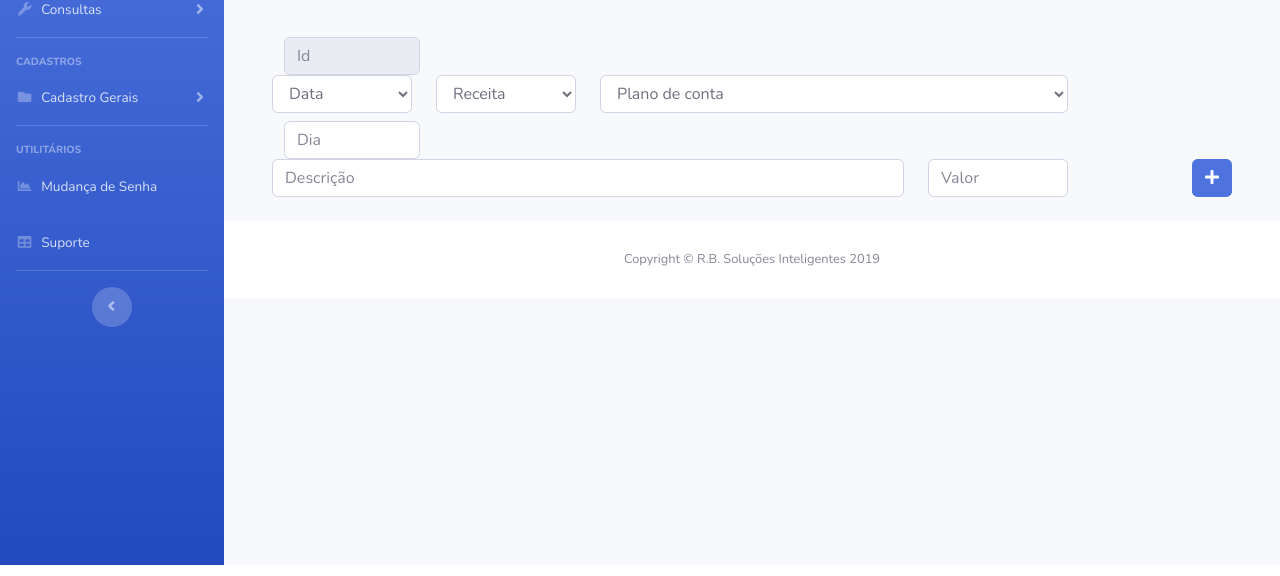
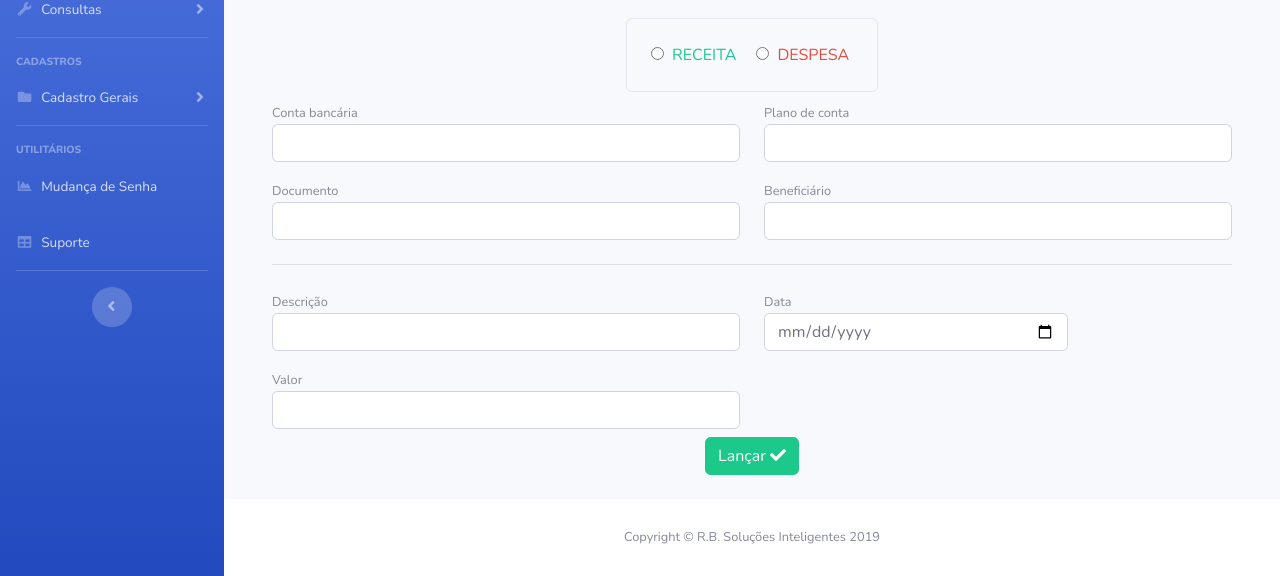
Before and after one commit to AppFinans/AppFinans, a website with bundled scripts: page lancamentos.html in a window 1280 px wide. Shown: the part 235-811 px from the top of the page. Built offline with nearby package versions, Linux system fonts and the light colour scheme.

Commit message:
pagina novo lancamento - novo layout

```diff
--- a/lancamentos.html
+++ b/lancamentos.html
@@ -217,75 +217,120 @@
           <div class="row"> -->
               <div class="container">
                   <div class="row">
-                    <div class="col mb-5">
-                      <h1 class="display-4">Novo Lançamento</h1>
+                    <div class="col-12 mb-5">
+                      <h1 class="display-sm-4">
+                        <small>
+                          Novo Lançamento
+                        </small>
+                      </h1>
                     </div>
                   </div>
 
-                  <div class="col-md-2">
-                    <input class="form-control" type="text" placeholder="Id" readonly>
+                  <form
+                    class="row"
+                    action=""
+                    method="POST"
+                  >
 
-                  </div>
-
-                  <div class="row mb-2">
-                    <div class="col-md-2">
-                      <select class="form-control" id="ano">
-                        <option value="">Data</option>
-                        <option value="2018">01/09/2019</option>
-                        <option value="2018">02/09/2019</option>
-                        <option value="2018">03/09/2019</option>
-                        <option value="2018">04/09/2019</option>
-                        <option value="2018">05/09/2019</option>
-                        <option value="2018">06/09/2019</option>
-                        <option value="2018">07/09/2019</option>
-                        <option value="2018">08/09/2019</option>
-                        <option value="2018">09/09/2019</option>
-                        <option value="2018">10/09/2019</option>
-                        <option value="2018">11/09/2019</option>
-                        <option value="2018">12/09/2019</option>
-
-                      </select>
+                    <div class="col-12 d-flex">
+                      <div class="d-flex flex-column flex-sm-row border rounded p-2 m-auto" style="max-width: 320px;">
+                        <label class="m-3">
+                          <input type="radio" name="tipo" value="receita" />
+                          <span class="text-success mx-1 text-uppercase">
+                            receita
+                          </span>
+                        </label>
+                        <label class="m-3 ml-sm-auto">
+                            <input type="radio" name="tipo" value="despesa" />
+                            <span class="text-danger mx-1 text-uppercase">
+                              despesa
+                            </span>
+                          </label>
+                      </div>
                     </div>
 
-                    <div class="col-md-2">
-                      <select class="form-control" id="Tipo">
-                        <option value="">Receita</option>
-                        <option value="1">Despesa</option>
-                      </select>
+                    <div class="col-12 col-sm-6">
+                        <label class="my-2 d-block">
+                          <small>
+                            Conta bancária
+                          </small>
+                          <input type="text" name="conta" class="form-control" />
+                        </label>
                     </div>
 
-
-                    <div class="col-md-6">
-                      <select class="form-control" id="tipo">
-                        <option>Plano de conta</option>
-                        <option value="1">Alimentação</option>
-                        <option value="2">Educação</option>
-                        <option value="3">Lazer</option>
-                        <option value="4">Saúde</option>
-                        <option value="5">Transporte</option>
-                      </select>
-                    </div>
-                  </div>
-
-                  <div class="col-md-2">
-                    <input type="text" class="form-control" placeholder="Dia" id="dia" />
-                  </div>
-
-                  <div class="row">
-                    <div class="col-md-8">
-                      <input type="text" class="form-control" placeholder="Descrição" id="descricao" />
+                    <div class="col-12 col-sm-6">
+                        <label class="my-2 d-block">
+                          <small>
+                            Plano de conta
+                          </small>
+                          <input type="text" name="plano" class="form-control" />
+                        </label>
                     </div>
 
-                    <div class="col-md-2">
-                      <input type="text" class="form-control" placeholder="Valor" id="valor" />
+                    <div class="col-12 col-sm-6">
+                        <label class="my-2 d-block">
+                          <small>
+                            Documento
+                          </small>
+                          <input type="text" name="doc" class="form-control" />
+                        </label>
                     </div>
 
-                    <div class="col-md-2 d-flex justify-content-end">
-                      <button type="button" class="btn btn-primary">
-                        <i class="fas fa-plus"></i>
-                      </button>
+                    <div class="col-12 col-sm-6">
+                        <label class="my-2 d-block">
+                          <small>
+                            Beneficiário
+                          </small>
+                          <input type="text" name="beneficiario" class="form-control" />
+                        </label>
                     </div>
-                  </div>
+
+                    <div class="col-12">
+                      <hr>
+                    </div>
+
+                    <div class="col-12 col-sm-6">
+                        <label class="my-2 d-block">
+                          <small>
+                            Descrição
+                          </small>
+                          <input type="text" name="descricao" class="form-control" />
+                        </label>
+                    </div>
+
+                    <div class="col-12 col-sm-4">
+                        <label class="my-2 d-block">
+                          <small>
+                            Data
+                          </small>
+                          <input type="date" name="data" class="form-control" />
+                        </label>
+                    </div>
+
+                    <div class="col-12 col-sm-6">
+                        <label class="my-2 d-block">
+                          <small>
+                            Valor
+                          </small>
+                          <input type="text" name="valor" class="form-control" />
+                        </label>
+                    </div>
+
+                    <div class="col-12 d-flex">
+                      <div class="m-auto">
+                        <button class="btn btn-success d-flex">
+                          <span class="m-auto">
+                            Lançar
+                          </span>
+                          <span class="pl-1 m-auto">
+                            <i class="fas fa-check"></i>
+                          </span>
+                        </button>
+                      </div>
+                    </div>
+
+                  </form>
+
                 </div>
 
             <!-- Earnings (Monthly) Card Example
```
